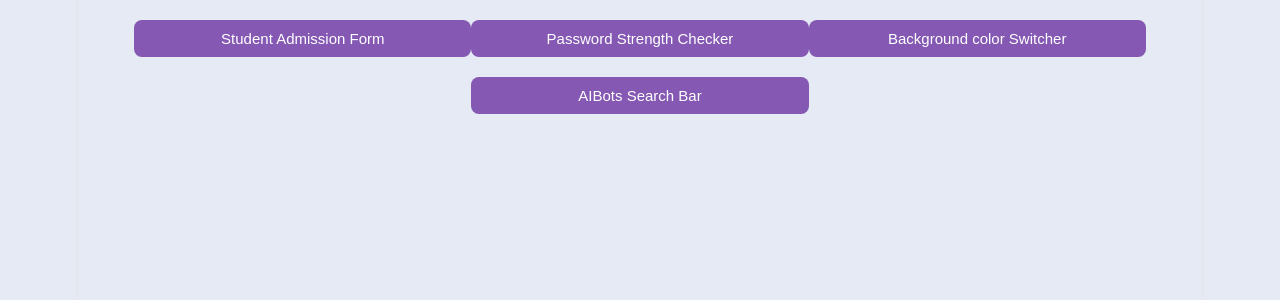
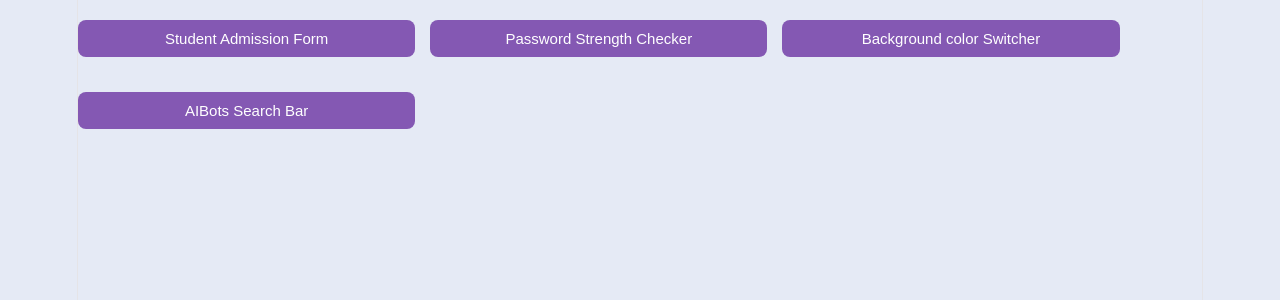
Before and after one commit to sairabibi248/React.js, a React (Vite) app: page / in a window 1280 px wide. Shown: the top 300 px of the page. Built offline with nearby package versions, Linux system fonts and the light colour scheme.

Commit message:
refactor: Search bar and App.jsx

```diff
--- a/src/App.jsx
+++ b/src/App.jsx
@@ -44,7 +44,7 @@ function App() {
 
   return (
     <>
-      <div>
+      <div className="home-buttons">
         <button onClick={() => setActivePage("admission")}>
           Student Admission Form
         </button>
--- a/src/Search-bar/Search-bar-usememo.jsx
+++ b/src/Search-bar/Search-bar-usememo.jsx
@@ -5,7 +5,7 @@ function BotSearch() {
   const [searchBot, setBot] = useState("");
   const bots = ["Gemini", "ChatGPT", "Claude", "DeepSeek", "GenAI"];
 
-  const filteredbots = useMemo(() => {
+  const filterbots = useMemo(() => {
     return bots.filter((bots) =>
       bots.toLowerCase().includes(searchBot.toLowerCase()),
     );
@@ -24,8 +24,8 @@ function BotSearch() {
       />
 
       <ul className="bot-list">
-        {filteredbots.length > 0 ? (
-          filteredbots.map((Bots, index) => (
+        {filterbots.length > 0 ? (
+          filterbots.map((Bots, index) => (
             <li key={index} className="bot-item">
               {Bots}{" "}
             </li>
```
